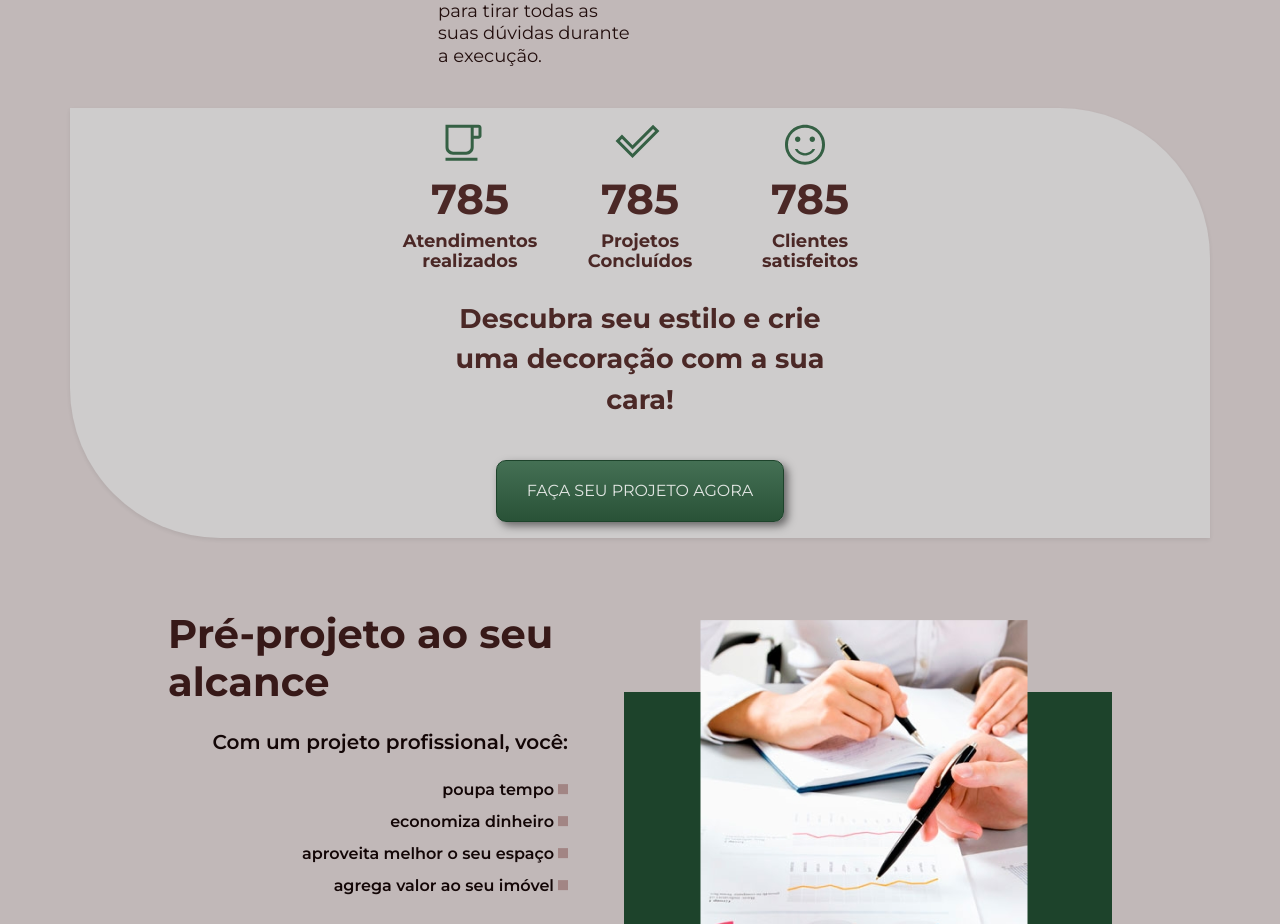
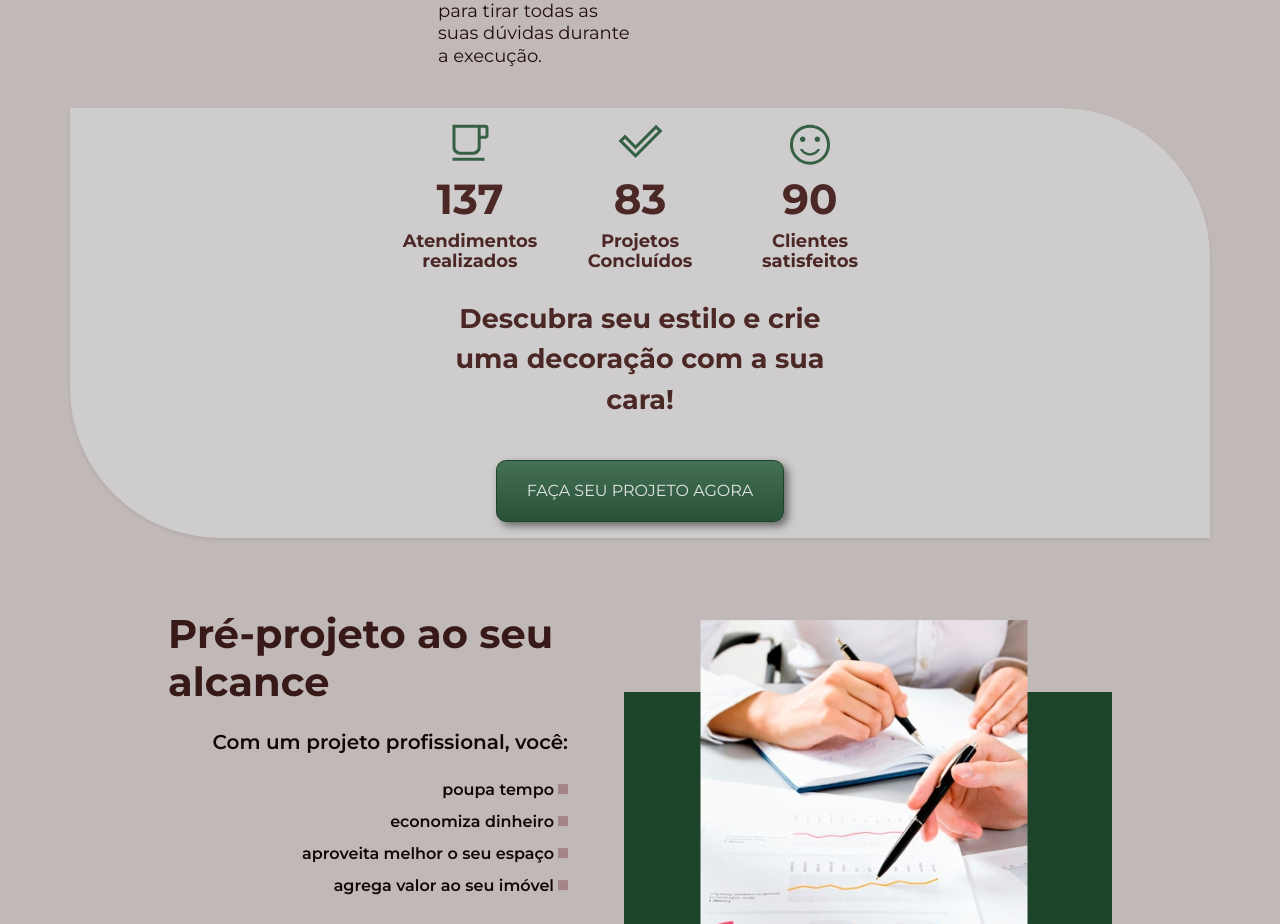
Before and after one commit to leonardofigueiro/buose, a Next.js app: page / in a window 1280 px wide. Shown: the part 1548-2472 px from the top of the page. Built offline with nearby package versions, Linux system fonts and the light colour scheme.

Commit message:
Implementação dos contadores

```diff
--- a/components/Footer/Icons.tsx
+++ b/components/Footer/Icons.tsx
@@ -2,8 +2,13 @@ import styled from 'styled-components';
 import Coffe from '../../public/icons/coffe.svg';
 import Checked from '../../public/icons/checked.svg';
 import Smile from '../../public/icons/smile.svg';
+import { useEffect, useState } from 'react';
+import { useCounter } from '../../src/hooks/Counter';
 
 const Number = styled.h4`
+text-align: center;
+display: flex;
+  justify-content: center;
 color: var(--secondary11);
 font-family: var(--fontDefault);
 font-weight: 700;
@@ -30,16 +35,23 @@ width: 170px;
 const Logo = styled.div`
   height: 50px;
   width: 50px;
+  display: flex;
+  justify-content: center;
 
 `;
 
 export default function Icons() {
+
+  const countAtendimentos = useCounter(0, 137);
+  const countProjetos = useCounter(0, 83);
+  const countClientes = useCounter(0, 90);
+
   return (
     <div className='d-flex  justify-content-center'>
-      <div className='d-flex flex-column align-items-center'>
+      <div className='d-flex flex-column align-items-center justify-content-center'>
         <Logo><Coffe /></Logo>
         <Number>
-          785
+          {countAtendimentos}
         </Number>
         <Description>
           Atendimentos realizados
@@ -48,7 +60,7 @@ export default function Icons() {
       <div className='d-flex flex-column align-items-center'>
         <Logo><Checked /></Logo>
         <Number>
-          785
+          {countProjetos}
         </Number>
         <Description>
           Projetos Concluídos
@@ -57,7 +69,7 @@ export default function Icons() {
       <div className='d-flex flex-column align-items-center'>
         <Logo><Smile /></Logo>
         <Number>
-          785
+          {countClientes}
         </Number>
         <Description>
           Clientes satisfeitos
--- /dev/null
+++ b/src/hooks/Counter.tsx
@@ -0,0 +1,19 @@
+import { useEffect, useState } from 'react';
+
+export function useCounter(initialValue = 0, maxValue: Number) {
+  const [count, setCount] = useState(initialValue);
+
+  useEffect(() => {
+    const interval = setInterval(() => {
+      setCount(c => c + 1);
+    }, 15);
+    if (count === maxValue) {
+      clearInterval(interval);
+    }
+    return () => clearInterval(interval);
+  }, [count, maxValue]);
+
+  return count;
+
+
+}
```
Also changed, not shown: 1 other file (tests, documents, lock files or other folders).
